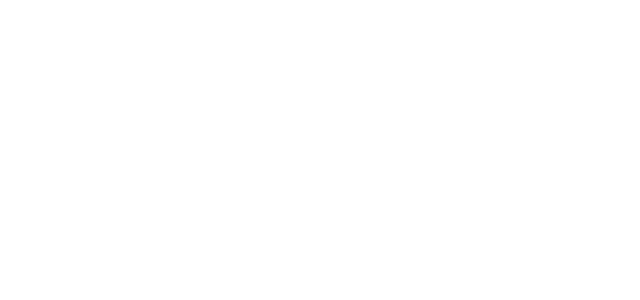
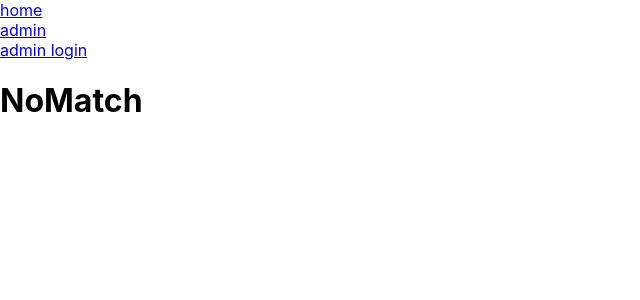
Before and after one commit to wooyeonhan-inyeons/client-web-legacy, a React (Create React App) app: page /login in a window 1280 px wide. Before the commit this address had no page. Shown: the top 300 px of the page, without its empty margins (0-640 px from the left). Built offline with nearby package versions, Linux system fonts and the light colour scheme.

Commit message:
feat: #14 routing

```diff
--- a/src/App.tsx
+++ b/src/App.tsx
@@ -1,21 +1,73 @@
 import React, { useEffect } from "react";
 import { recoil_User } from "./recoil/index";
 import { useRecoilState } from "recoil";
-import RouterIndex from "./routes";
+import { USER_ROLE } from "./constants";
+import {
+  createBrowserRouter,
+  redirect,
+  RouterProvider,
+} from "react-router-dom";
+
+import Admin from "./page/Admin";
+import Home from "./page/Home";
+import Login from "./page/Admin/Login";
+import NoMatch from "./page/NoMatch";
 
 function App() {
   const [user, setUser] = useRecoilState(recoil_User.user);
 
   const getUser = () => {
-    console.log("GetUser");
-    // setUser()
+    setUser({ userId: 1, role: USER_ROLE.ADMIN });
   };
+
+  const HeaderLayout = () => (
+    <>
+      <a href="/">home</a>
+      <br />
+      <a href="/admin">admin</a>
+      <br />
+      <a href="/admin/login">admin login</a>
+    </>
+  );
+
+  const redirectUser = () => {
+    if (user.role === 2) {
+      console.log("redirect");
+    }
+  };
+
+  const router = createBrowserRouter([
+    {
+      path: "/",
+      element: <Home />,
+      errorElement: <NoMatch />,
+    },
+    {
+      path: "admin/*",
+      children: [
+        {
+          path: "login",
+          element: <Login />,
+        },
+        {
+          path: "*",
+          element: <Admin />,
+        },
+      ],
+      loader: redirectUser,
+    },
+  ]);
 
   useEffect(() => {
     getUser();
   }, []);
 
-  return <RouterIndex />;
+  return (
+    <>
+      <HeaderLayout />
+      <RouterProvider router={router} />
+    </>
+  );
 }
 
 export default App;
--- /dev/null
+++ b/src/page/Admin/Login/index.tsx
@@ -0,0 +1,11 @@
+import React from "react";
+
+const Login = () => {
+  return (
+    <>
+      <h1>ADMIN Login</h1>
+    </>
+  );
+};
+
+export default Login;
--- a/src/page/Admin/index.tsx
+++ b/src/page/Admin/index.tsx
@@ -1,9 +1,11 @@
 import React from "react";
+import { Outlet } from "react-router-dom";
 
 const Admin = () => {
   return (
     <>
       <h1>ADMIN</h1>
+      <Outlet />
     </>
   );
 };
--- a/src/page/Home/index.tsx
+++ b/src/page/Home/index.tsx
@@ -1,9 +1,11 @@
 import React from "react";
+import { Outlet } from "react-router-dom";
 
 const Home = () => {
   return (
     <>
       <h1>Home</h1>
+      <Outlet />
     </>
   );
 };
--- /dev/null
+++ b/src/page/NoMatch/index.tsx
@@ -0,0 +1,11 @@
+import React from "react";
+
+const NoMatch = () => {
+  return (
+    <>
+      <h1>NoMatch</h1>
+    </>
+  );
+};
+
+export default NoMatch;
--- a/src/recoil/index.tsx
+++ /dev/null
@@ -1,5 +0,0 @@
-import { user } from "./user";
-
-export const recoil_User = {
-  user,
-};
--- a/src/recoil/user.tsx
+++ b/src/recoil/user.tsx
@@ -4,7 +4,7 @@
 export const user = atom({
   key: "user",
   default: {
-    userId: null,
+    userId: 0,
     role: USER_ROLE.GUEST,
   },
 });
```
